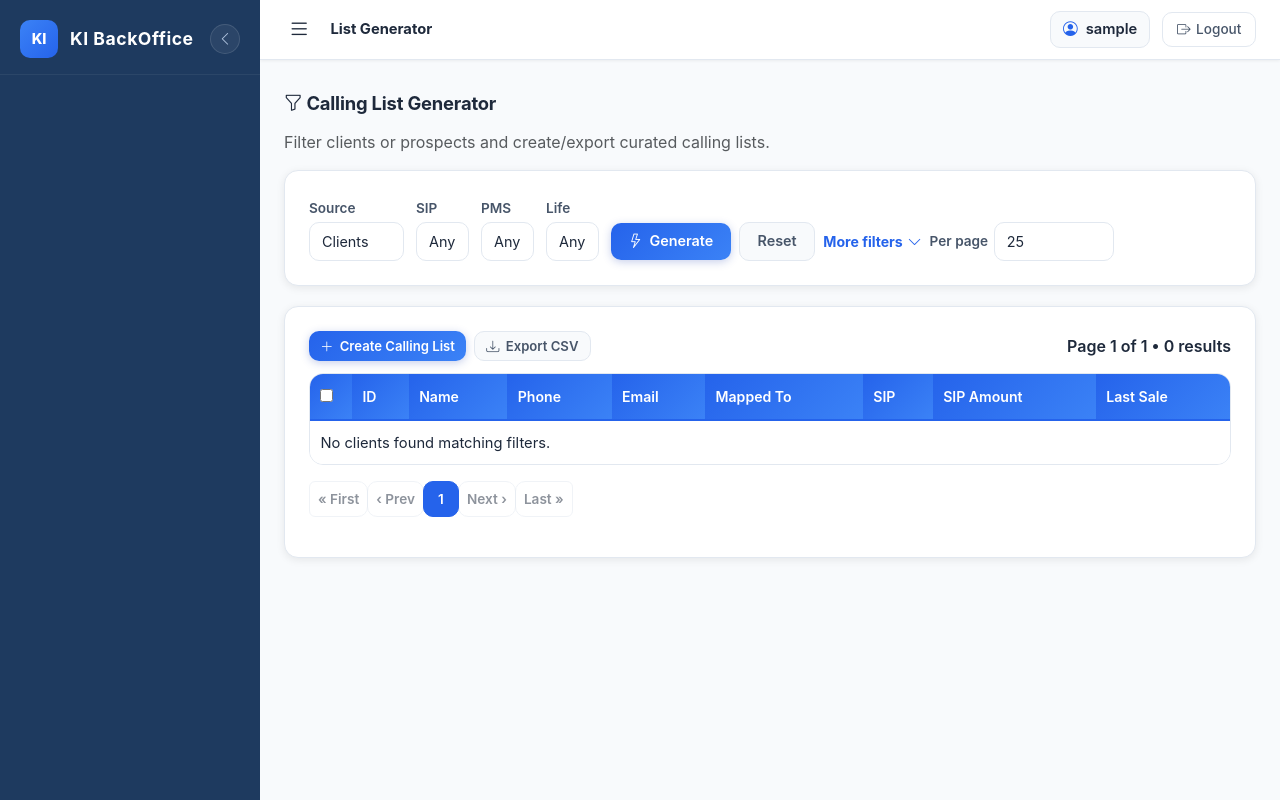
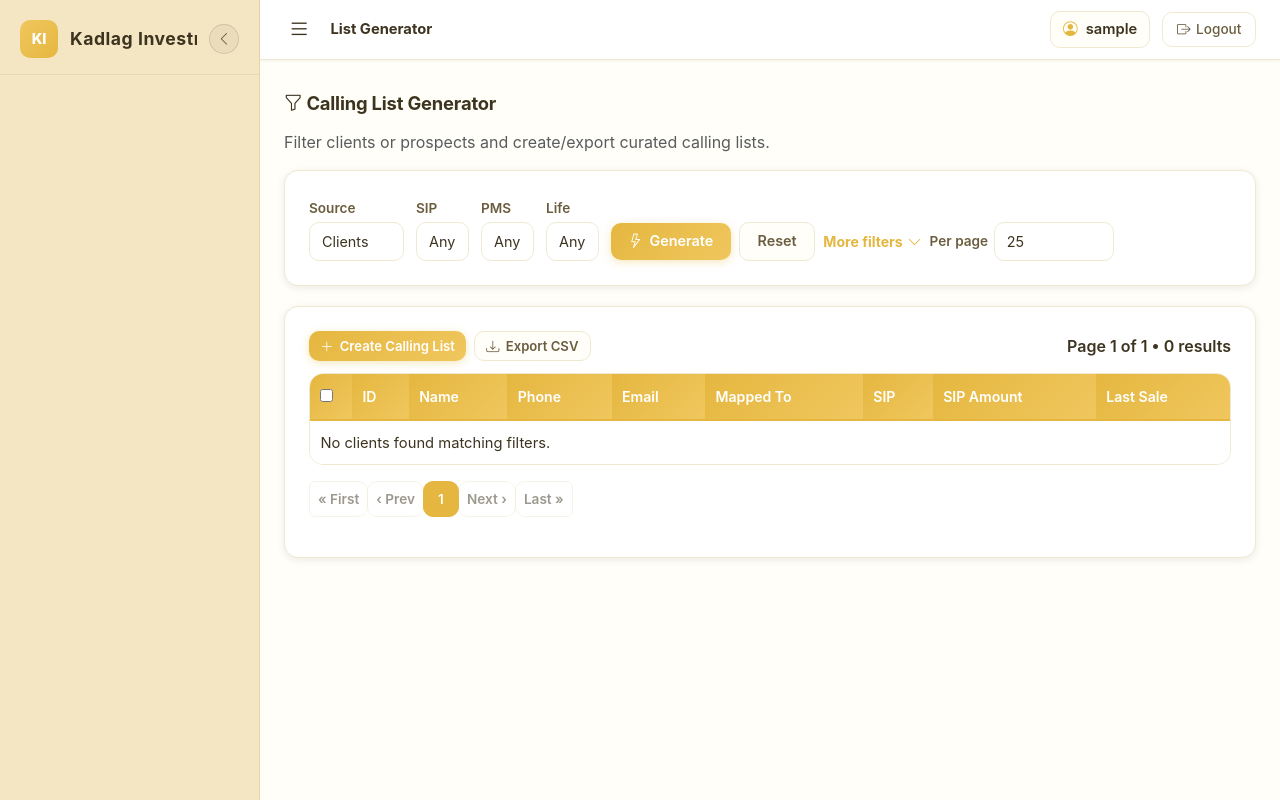
Before and after one commit to adityakadlag2004/silicon-crm, a Django app: page /clients/calling/list-generator/ in a window 1280 px wide. Run offline with Django 4.2, Linux system fonts and the light colour scheme; the visitor is signed in with stand-in values (Sample User, id 1); data comes from the database, SQL or seed files in the repository; data that the repository does not hold is empty; parts of the project's set-up code (start-up, migrations or seed data) failed here and were passed over; some libraries are stand-ins or nearby versions.

Commit message:
financial planner3

```diff
--- a/static/css/ki-design-system.css
+++ b/static/css/ki-design-system.css
@@ -1,36 +1,36 @@
 /* ============================================================
-   KI BackOffice — Design System
-   Professional Corporate Blue Theme
+   Kadlag Investment BO — Design System
+   Professional Corporate Golden Theme
    ============================================================ */
 
 /* ─── CSS Custom Properties ─── */
 :root {
-  /* Primary Blues — lighter, friendlier palette */
-  --ki-primary:        #2563eb;
-  --ki-primary-light:  #3b82f6;
-  --ki-primary-lighter:#60a5fa;
-  --ki-primary-pale:   #dbeafe;
-  --ki-primary-bg:     #eff6ff;
+  /* Primary Gold — bright, fresh golden palette */
+  --ki-primary:        #E5B740;
+  --ki-primary-light:  #F0C75E;
+  --ki-primary-lighter:#F5D67D;
+  --ki-primary-pale:   #FDF4D7;
+  --ki-primary-bg:     #FFFEF8;
 
-  /* Sidebar — softer dark blue, not pitch-black */
-  --ki-sidebar-bg:     #1e3a5f;
-  --ki-sidebar-hover:  #274b75;
-  --ki-sidebar-active: #3b82f6;
-  --ki-sidebar-text:   #b0c4de;
-  --ki-sidebar-text-active: #ffffff;
+  /* Sidebar — light golden beige, fresh and welcoming */
+  --ki-sidebar-bg:     #F5E6C3;
+  --ki-sidebar-hover:  #EFD9A8;
+  --ki-sidebar-active: #E5B740;
+  --ki-sidebar-text:   #6B5D3F;
+  --ki-sidebar-text-active: #3D3420;
   --ki-sidebar-width:  260px;
   --ki-sidebar-collapsed: 68px;
 
-  /* Backgrounds — warm light gray */
-  --ki-body-bg:        #f8fafc;
+  /* Backgrounds — warm creamy tones */
+  --ki-body-bg:        #FFFEF8;
   --ki-card-bg:        #ffffff;
-  --ki-card-border:    #e2e8f0;
+  --ki-card-border:    #F0E9D2;
 
   /* Text */
-  --ki-text-primary:   #1e293b;
-  --ki-text-secondary: #475569;
-  --ki-text-muted:     #94a3b8;
-  --ki-text-light:     #cbd5e1;
+  --ki-text-primary:   #3D3420;
+  --ki-text-secondary: #6B5D3F;
+  --ki-text-muted:     #9B8B6A;
+  --ki-text-light:     #D4C4A8;
 
   /* Accent Colors */
   --ki-success:        #059669;
@@ -96,6 +96,7 @@ body {
   overflow-y: auto;
   scrollbar-width: thin;
   scrollbar-color: var(--ki-sidebar-hover) transparent;
+  border-right: 1px solid #E8D4A0;
 }
 
 .ki-sidebar::-webkit-scrollbar { width: 4px; }
@@ -106,7 +107,7 @@ body {
   align-items: center;
   gap: 0.75rem;
   padding: 1.25rem 1.25rem 1rem;
-  border-bottom: 1px solid rgba(255,255,255,0.06);
+  border-bottom: 1px solid rgba(0,0,0,0.06);
   flex-shrink: 0;
 }
 
@@ -126,7 +127,7 @@ body {
 .ki-sidebar-brand-text {
   font-weight: 700;
   font-size: 1.1rem;
-  color: #fff;
+  color: #3D3420;
   letter-spacing: 0.03em;
   white-space: nowrap;
   overflow: hidden;
@@ -458,8 +459,8 @@ body {
   width: 30px;
   height: 30px;
   border-radius: 50%;
-  border: 1px solid rgba(255,255,255,0.12);
-  background: rgba(255,255,255,0.06);
+  border: 1px solid rgba(0,0,0,0.12);
+  background: rgba(0,0,0,0.04);
   color: var(--ki-sidebar-text);
   cursor: pointer;
   transition: var(--ki-transition);
@@ -814,12 +815,12 @@ body {
 .ki-btn-primary {
   background: linear-gradient(135deg, var(--ki-primary), var(--ki-primary-light));
   color: #fff;
-  box-shadow: 0 2px 8px rgba(30,64,175,0.25);
+  box-shadow: 0 2px 8px rgba(229,183,64,0.35);
 }
 
 .ki-btn-primary:hover {
   background: linear-gradient(135deg, var(--ki-primary-light), var(--ki-primary));
-  box-shadow: 0 4px 12px rgba(30,64,175,0.35);
+  box-shadow: 0 4px 12px rgba(229,183,64,0.45);
   color: #fff;
   text-decoration: none;
 }
--- a/templates/404.html
+++ b/templates/404.html
@@ -3,7 +3,7 @@
 <head>
     <meta charset="UTF-8">
     <meta name="viewport" content="width=device-width, initial-scale=1">
-    <title>Page Not Found — KI BackOffice</title>
+    <title>Page Not Found — Kadlag Investment BO</title>
     <link href="https://cdn.jsdelivr.net/npm/bootstrap@5.3.0/dist/css/bootstrap.min.css" rel="stylesheet">
     <link href="https://cdn.jsdelivr.net/npm/bootstrap-icons@1.11.3/font/bootstrap-icons.min.css" rel="stylesheet" />
     <style>
--- a/templates/500.html
+++ b/templates/500.html
@@ -3,7 +3,7 @@
 <head>
     <meta charset="UTF-8">
     <meta name="viewport" content="width=device-width, initial-scale=1">
-    <title>Server Error — KI BackOffice</title>
+    <title>Server Error — Kadlag Investment BO</title>
     <link href="https://cdn.jsdelivr.net/npm/bootstrap@5.3.0/dist/css/bootstrap.min.css" rel="stylesheet">
     <link href="https://cdn.jsdelivr.net/npm/bootstrap-icons@1.11.3/font/bootstrap-icons.min.css" rel="stylesheet" />
     <style>
--- a/templates/base.html
+++ b/templates/base.html
@@ -3,9 +3,9 @@
 <html lang="en">
   <head>
     <meta charset="UTF-8" />
-    <title>{% block title %}Dashboard{% endblock %} — KI BackOffice</title>
+    <title>{% block title %}Dashboard{% endblock %} — Kadlag Investment BO</title>
     <meta name="viewport" content="width=device-width, initial-scale=1" />
-    <meta name="theme-color" content="#2563eb" />
+    <meta name="theme-color" content="#E5B740" />
     <link rel="manifest" href="{% static 'manifest.json' %}">
     <link rel="apple-touch-icon" href="{% static 'icons/icon-192.png' %}">
     <meta name="mobile-web-app-capable" content="yes" />
@@ -30,7 +30,7 @@
       <aside class="ki-sidebar" id="kiSidebar">
         <div class="ki-sidebar-brand">
           <div class="ki-sidebar-brand-icon">KI</div>
-          <div class="ki-sidebar-brand-text">KI BackOffice</div>
+          <div class="ki-sidebar-brand-text">Kadlag Investment BO</div>
           <button class="ki-sidebar-collapse-btn" id="sidebarCollapseBtn" title="Collapse sidebar">
             <i class="bi bi-chevron-left"></i>
           </button>
```
Also changed, not shown: other parts of static/css/ki-design-system.css (+11 -11 lines), templates/login.html (+11 -11 lines), static/manifest.json.
